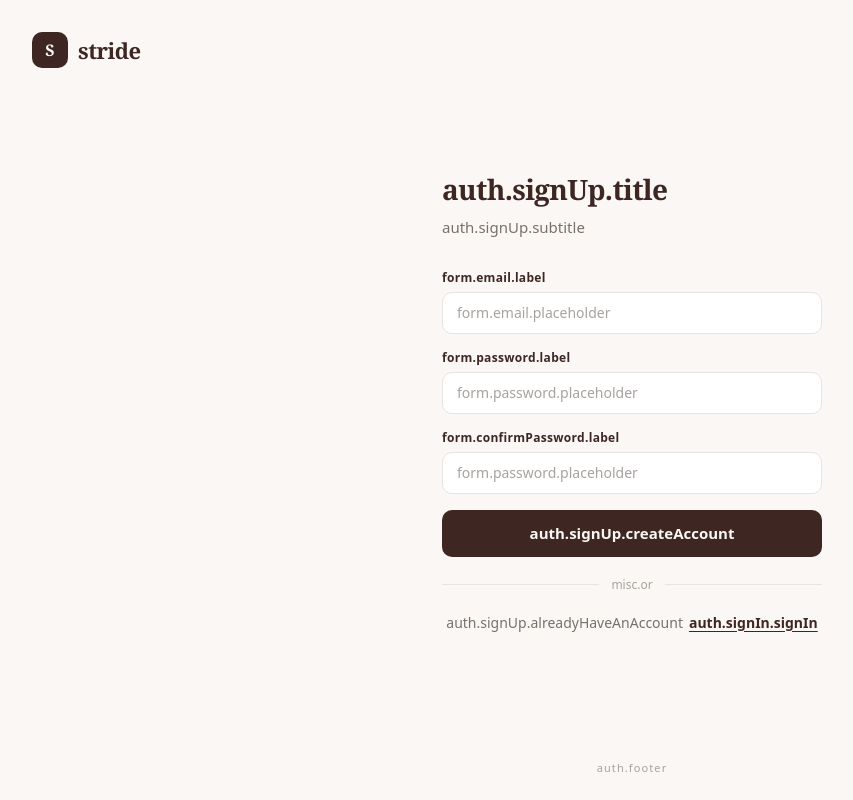
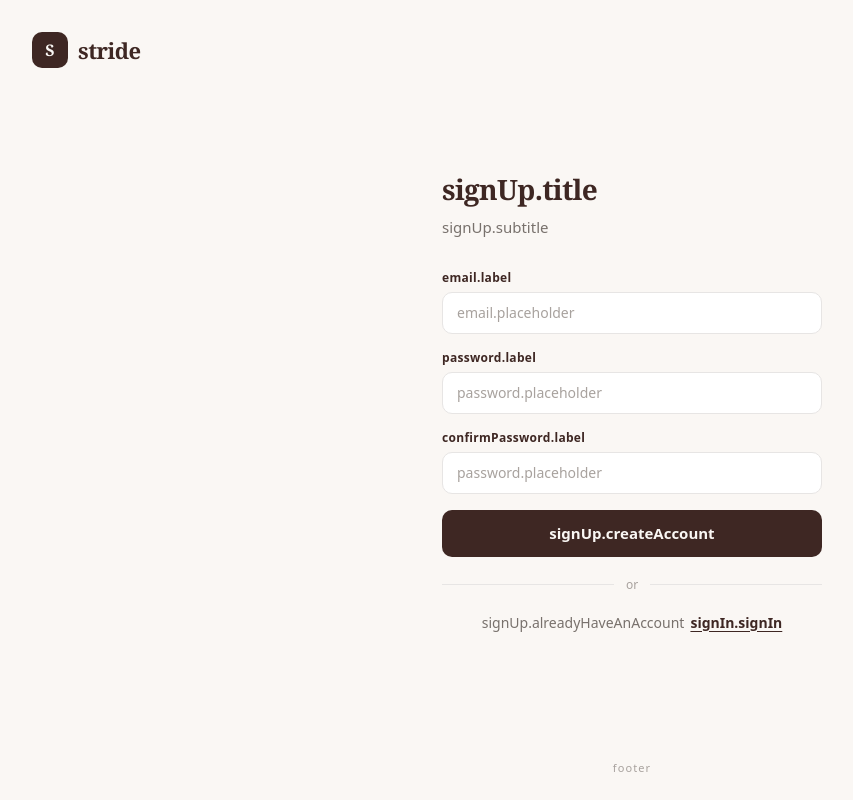
Before and after one commit to ryanmalonzo/stride, a React (Vite) app in the folder apps/web/: page /sign-up in a window 1280 px wide. Shown: the whole page, without its empty margins (8-861 px from the left). Built offline with nearby package versions, Linux system fonts and the light colour scheme; what i18next-resources-to-backend would draw is missing.

Commit message:
chore(i18n): use split translation files
Signed-off-by: Ryan Malonzo <64932650+ryanmalonzo@users.noreply.github.com>

```diff
--- a/apps/web/src/components/auth/OrDivider.tsx
+++ b/apps/web/src/components/auth/OrDivider.tsx
@@ -1,14 +1,12 @@
 import { useTranslation } from "react-i18next";
 
 export function OrDivider() {
-	const { t } = useTranslation();
+	const { t } = useTranslation("misc");
 
 	return (
 		<div className="flex items-center gap-3 mb-5">
 			<div className="flex-1 h-px bg-stone-border" />
-			<span className="text-xs text-stone-soft font-medium">
-				{t("misc.or")}
-			</span>
+			<span className="text-xs text-stone-soft font-medium">{t("or")}</span>
 			<div className="flex-1 h-px bg-stone-border" />
 		</div>
 	);
--- a/apps/web/src/components/auth/SignInForm.tsx
+++ b/apps/web/src/components/auth/SignInForm.tsx
@@ -6,7 +6,8 @@ import { InputWithLabel } from "../InputWithLabel";
 import { OrDivider } from "./OrDivider";
 
 export function SignInForm() {
-	const { t } = useTranslation();
+	const { t } = useTranslation("auth");
+	const { t: tForm } = useTranslation("form");
 
 	return (
 		<div className="relative flex flex-col items-center justify-center min-h-screen bg-cream px-10 py-12">
@@ -17,23 +18,21 @@ export function SignInForm() {
 			<div className="w-full max-w-95 flex flex-col">
 				<div className="mb-8">
 					<h1 className="font-serif text-[28px] font-semibold text-bark tracking-tight mb-1.5">
-						{t("auth.signIn.title")}
+						{t("signIn.title")}
 					</h1>
-					<p className="text-[15px] text-stone-muted">
-						{t("auth.signIn.subtitle")}
-					</p>
+					<p className="text-[15px] text-stone-muted">{t("signIn.subtitle")}</p>
 				</div>
 
 				<InputWithLabel
-					label={t("form.email.label")}
+					label={tForm("email.label")}
 					type="email"
-					placeholder={t("form.email.placeholder")}
+					placeholder={tForm("email.placeholder")}
 					autoComplete="email"
 				/>
 				<InputWithLabel
-					label={t("form.password.label")}
+					label={tForm("password.label")}
 					type="password"
-					placeholder={t("form.password.placeholder")}
+					placeholder={tForm("password.placeholder")}
 					autoComplete="current-password"
 				/>
 
@@ -42,29 +41,29 @@ export function SignInForm() {
 						href="#!"
 						className="text-[13px] text-stone-muted border-b border-stone-hover no-underline"
 					>
-						{t("auth.signIn.forgotPassword")}
+						{t("signIn.forgotPassword")}
 					</a>
 				</div>
 
-				<Button>{t("auth.signIn.signIn")}</Button>
+				<Button>{t("signIn.signIn")}</Button>
 
 				<OrDivider />
 
 				<div className="flex items-center justify-center gap-1.5">
 					<span className="text-sm text-stone-muted">
-						{t("auth.signIn.dontHaveAnAccount")}
+						{t("signIn.dontHaveAnAccount")}
 					</span>
 					<Link
 						to="/sign-up"
 						className="text-sm font-semibold text-bark underline underline-offset-[3px]"
 					>
-						{t("auth.signIn.createOne")}
+						{t("signIn.createOne")}
 					</Link>
 				</div>
 			</div>
 
 			<p className="absolute bottom-6 text-[11px] text-stone-soft tracking-widest">
-				{t("auth.footer")}
+				{t("footer")}
 			</p>
 		</div>
 	);
--- a/apps/web/src/components/auth/SignUpForm.tsx
+++ b/apps/web/src/components/auth/SignUpForm.tsx
@@ -6,7 +6,8 @@ import { InputWithLabel } from "../InputWithLabel";
 import { OrDivider } from "./OrDivider";
 
 export function SignUpForm() {
-	const { t } = useTranslation();
+	const { t } = useTranslation("auth");
+	const { t: tForm } = useTranslation("form");
 
 	return (
 		<div className="relative flex flex-col items-center justify-center min-h-screen bg-cream px-10 py-12">
@@ -17,51 +18,49 @@ export function SignUpForm() {
 			<div className="w-full max-w-95 flex flex-col">
 				<div className="mb-8">
 					<h1 className="font-serif text-[28px] font-semibold text-bark tracking-tight mb-1.5">
-						{t("auth.signUp.title")}
+						{t("signUp.title")}
 					</h1>
-					<p className="text-[15px] text-stone-muted">
-						{t("auth.signUp.subtitle")}
-					</p>
+					<p className="text-[15px] text-stone-muted">{t("signUp.subtitle")}</p>
 				</div>
 
 				<InputWithLabel
-					label={t("form.email.label")}
+					label={tForm("email.label")}
 					type="email"
-					placeholder={t("form.email.placeholder")}
+					placeholder={tForm("email.placeholder")}
 					autoComplete="email"
 				/>
 				<InputWithLabel
-					label={t("form.password.label")}
+					label={tForm("password.label")}
 					type="password"
-					placeholder={t("form.password.placeholder")}
+					placeholder={tForm("password.placeholder")}
 					autoComplete="new-password"
 				/>
 				<InputWithLabel
-					label={t("form.confirmPassword.label")}
+					label={tForm("confirmPassword.label")}
 					type="password"
-					placeholder={t("form.password.placeholder")}
+					placeholder={tForm("password.placeholder")}
 					autoComplete="new-password"
 				/>
 
-				<Button>{t("auth.signUp.createAccount")}</Button>
+				<Button>{t("signUp.createAccount")}</Button>
 
 				<OrDivider />
 
 				<div className="flex items-center justify-center gap-1.5">
 					<span className="text-sm text-stone-muted">
-						{t("auth.signUp.alreadyHaveAnAccount")}
+						{t("signUp.alreadyHaveAnAccount")}
 					</span>
 					<Link
 						to="/sign-in"
 						className="text-sm font-semibold text-bark underline underline-offset-[3px]"
 					>
-						{t("auth.signIn.signIn")}
+						{t("signIn.signIn")}
 					</Link>
 				</div>
 			</div>
 
 			<p className="absolute bottom-6 text-[11px] text-stone-soft tracking-widest">
-				{t("auth.footer")}
+				{t("footer")}
 			</p>
 		</div>
 	);
--- a/apps/web/src/i18n/i18n.d.ts
+++ b/apps/web/src/i18n/i18n.d.ts
@@ -1,10 +1,14 @@
-import type en from "./locales/en.json";
+import type auth from "./locales/en/auth.json";
+import type form from "./locales/en/form.json";
+import type misc from "./locales/en/misc.json";
 
 declare module "i18next" {
 	interface CustomTypeOptions {
-		defaultNS: "translation";
+		defaultNS: "auth";
 		resources: {
-			translation: typeof en;
+			auth: typeof auth;
+			form: typeof form;
+			misc: typeof misc;
 		};
 	}
 }
--- a/apps/web/src/i18n/index.ts
+++ b/apps/web/src/i18n/index.ts
@@ -5,7 +5,8 @@ import { initReactI18next } from "react-i18next";
 i18n
 	.use(
 		resourcesToBackend(
-			(language: string) => import(`./locales/${language}.json`),
+			(language: string, namespace: string) =>
+				import(`./locales/${language}/${namespace}.json`),
 		),
 	)
 	.use(initReactI18next)
--- a/apps/web/src/i18n/locales/en.json
+++ /dev/null
@@ -1,36 +0,0 @@
-{
-	"auth": {
-		"signIn": {
-			"title": "Welcome back",
-			"subtitle": "Pick up where you left off.",
-			"forgotPassword": "Forgot password?",
-			"signIn": "Sign in",
-			"dontHaveAnAccount": "Don't have an account?",
-			"createOne": "Create one"
-		},
-		"signUp": {
-			"title": "Start your stride",
-			"subtitle": "Build habits that actually stick.",
-			"createAccount": "Create account",
-			"alreadyHaveAnAccount": "Already have an account?"
-		},
-		"footer": "Self-hosted · Open source · Your data stays yours"
-	},
-	"form": {
-		"email": {
-			"label": "Email",
-			"placeholder": "you@example.com"
-		},
-		"password": {
-			"label": "Password",
-			"placeholder": "••••••••",
-			"helperText": "At least 8 characters"
-		},
-		"confirmPassword": {
-			"label": "Confirm password"
-		}
-	},
-	"misc": {
-		"or": "or"
-	}
-}
--- /dev/null
+++ b/apps/web/src/i18n/locales/en/auth.json
@@ -0,0 +1,17 @@
+{
+	"signIn": {
+		"title": "Welcome back",
+		"subtitle": "Pick up where you left off.",
+		"forgotPassword": "Forgot password?",
+		"signIn": "Sign in",
+		"dontHaveAnAccount": "Don't have an account?",
+		"createOne": "Create one"
+	},
+	"signUp": {
+		"title": "Start your stride",
+		"subtitle": "Build habits that actually stick.",
+		"createAccount": "Create account",
+		"alreadyHaveAnAccount": "Already have an account?"
+	},
+	"footer": "Self-hosted · Open source · Your data stays yours"
+}
--- /dev/null
+++ b/apps/web/src/i18n/locales/en/form.json
@@ -0,0 +1,14 @@
+{
+	"email": {
+		"label": "Email",
+		"placeholder": "you@example.com"
+	},
+	"password": {
+		"label": "Password",
+		"placeholder": "••••••••",
+		"helperText": "At least 8 characters"
+	},
+	"confirmPassword": {
+		"label": "Confirm password"
+	}
+}
--- /dev/null
+++ b/apps/web/src/i18n/locales/en/misc.json
@@ -0,0 +1,3 @@
+{
+	"or": "or"
+}
```
